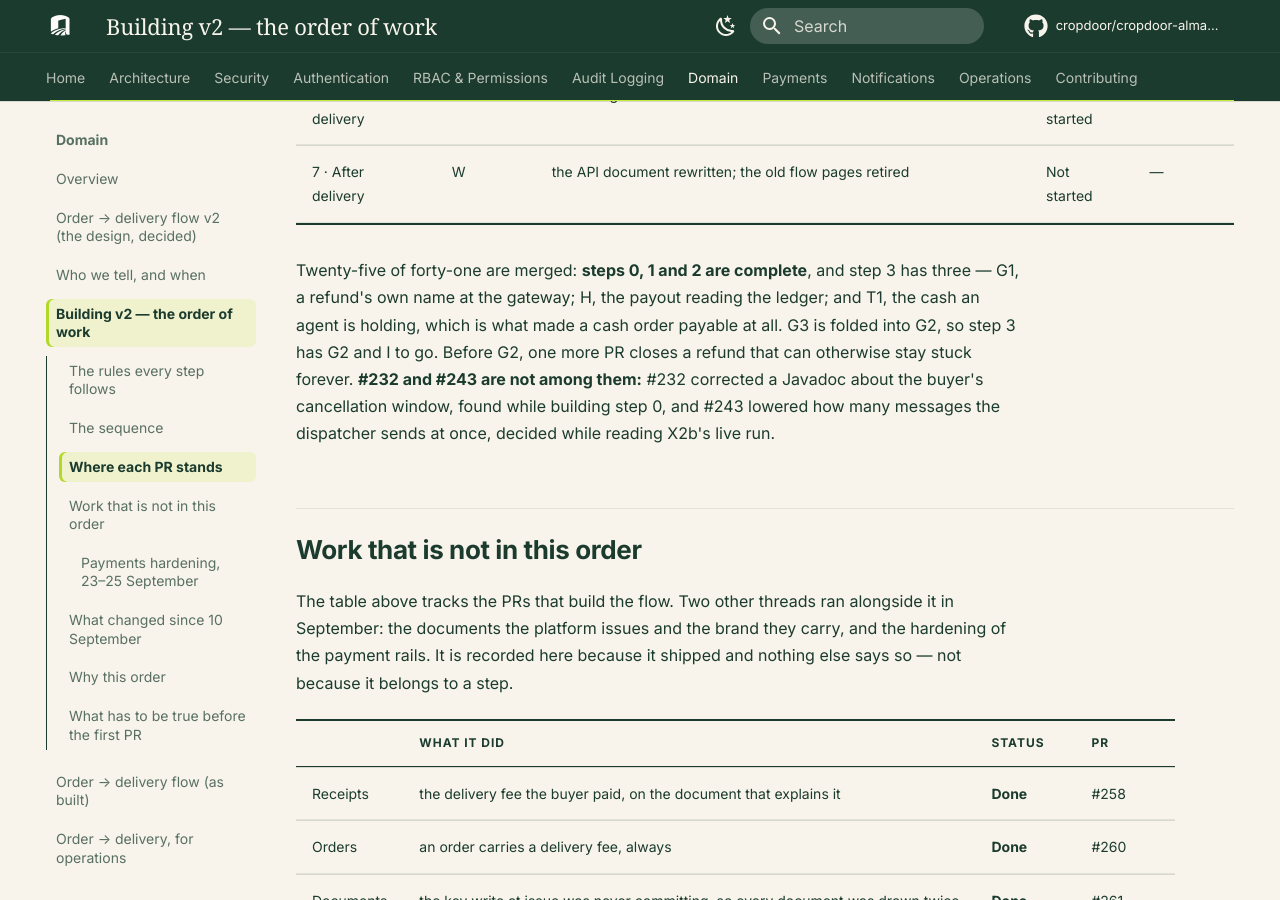
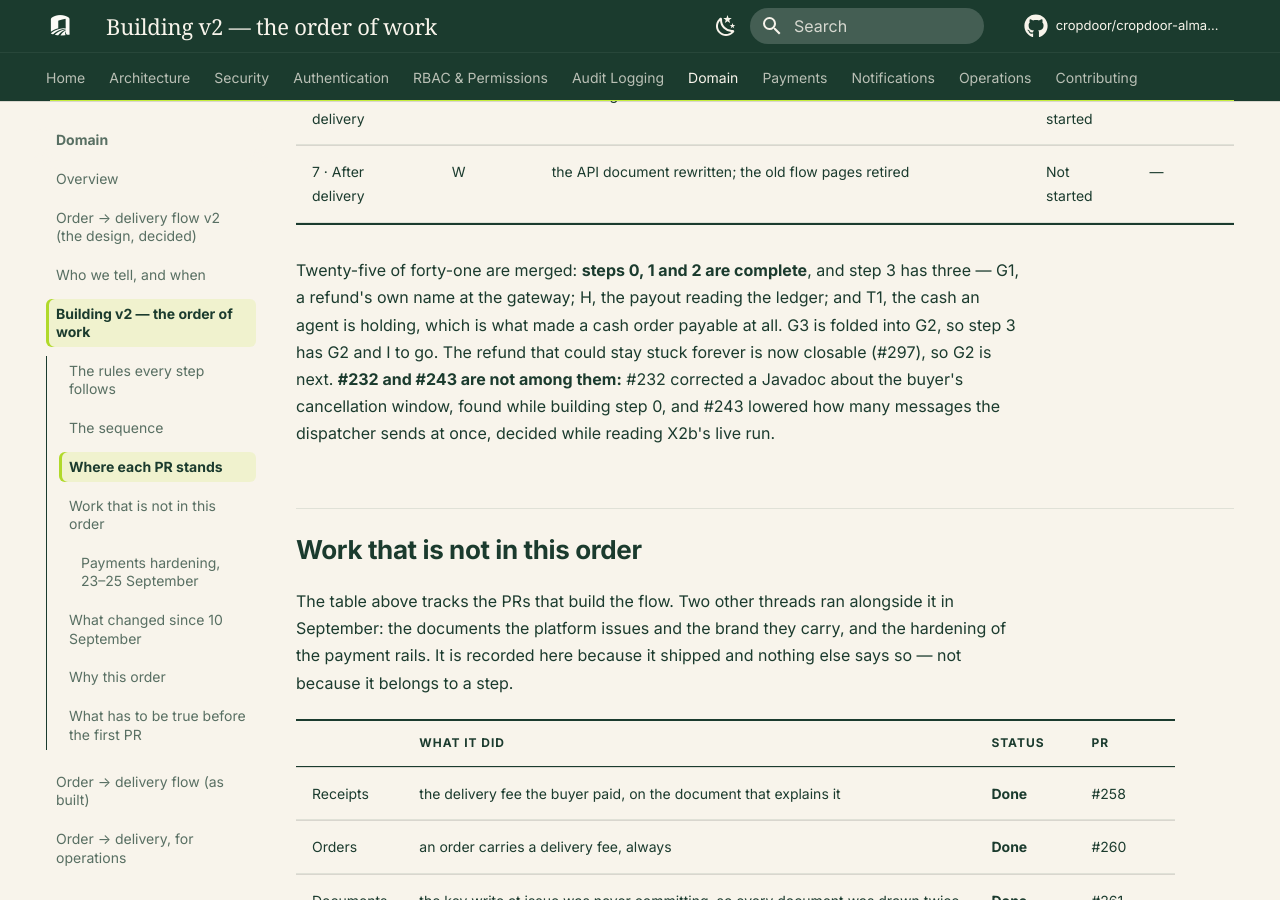
Before and after one commit to cropdoor/cropdoor-almanac, an MkDocs documentation site: the page built from docs/domain/order-delivery-flow-v2-build-order.md, in a window 1280 px wide and 900 px high, scrolled down 7222 px. Built offline with MkDocs 1.6.1 and Material for MkDocs 9.7.7, drawn with Linux system fonts in a browser that asks for light colours; some web fonts are replaced; comment, search, counter and statistics services are not loaded.

Commit message:
tracker: a stuck refund can be closed is done (#297)

```diff
--- a/docs/domain/order-delivery-flow-v2-build-order.md
+++ b/docs/domain/order-delivery-flow-v2-build-order.md
@@ -85,7 +85,7 @@ The one place that says what is finished. A PR is **Done** only once it is merge
 | 7 · After delivery | V | two ratings | Not started | — |
 | 7 · After delivery | W | the API document rewritten; the old flow pages retired | Not started | — |
 
-Twenty-five of forty-one are merged: **steps 0, 1 and 2 are complete**, and step 3 has three — G1, a refund's own name at the gateway; H, the payout reading the ledger; and T1, the cash an agent is holding, which is what made a cash order payable at all. G3 is folded into G2, so step 3 has G2 and I to go. Before G2, one more PR closes a refund that can otherwise stay stuck forever. **#232 and #243 are not among them:** #232 corrected a Javadoc about the buyer's cancellation window, found while building step 0, and #243 lowered how many messages the dispatcher sends at once, decided while reading X2b's live run.
+Twenty-five of forty-one are merged: **steps 0, 1 and 2 are complete**, and step 3 has three — G1, a refund's own name at the gateway; H, the payout reading the ledger; and T1, the cash an agent is holding, which is what made a cash order payable at all. G3 is folded into G2, so step 3 has G2 and I to go. The refund that could stay stuck forever is now closable (#297), so G2 is next. **#232 and #243 are not among them:** #232 corrected a Javadoc about the buyer's cancellation window, found while building step 0, and #243 lowered how many messages the dispatcher sends at once, decided while reading X2b's live run.
 
 ## Work that is not in this order
 
```
Also changed, not shown: other parts of docs/domain/order-delivery-flow-v2-build-order.md (+1 -1 lines).
